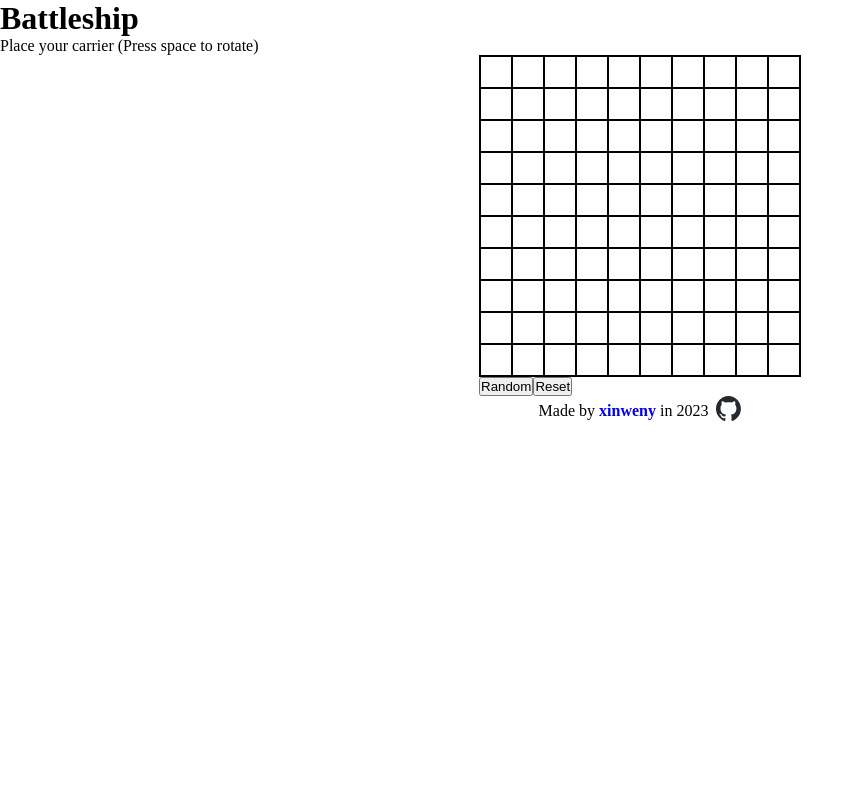
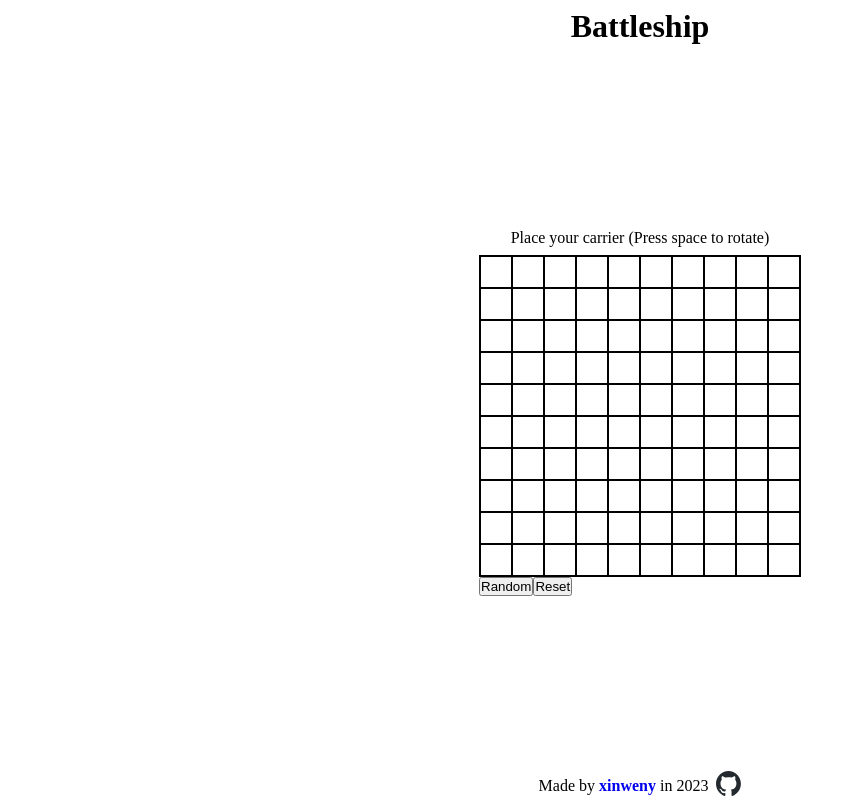
Before and after one commit to xinweny/battleship, a website built with webpack: page src/public/template.html in a window 1280 px wide. Shown: the whole page, without its empty margins (0-864 px from the left). Built offline with nearby package versions, Linux system fonts and the light colour scheme.

Commit message:
add layout styling

```diff
--- a/src/styles/components/body.css
+++ b/src/styles/components/body.css
@@ -1,2 +1,8 @@
 @import './message-window.css';
 @import './game-window.css';
+
+#body {
+	display: flex;
+	flex-direction: column;
+	justify-content: center;
+}
--- a/src/styles/components/header.css
+++ b/src/styles/components/header.css
@@ -0,0 +1,7 @@
+#header {
+	padding: 8px;
+}
+
+#header h1 {
+	text-align: center;
+}
--- a/src/styles/components/message-window.css
+++ b/src/styles/components/message-window.css
@@ -1,4 +1,9 @@
 #message-window {
 	display: grid;
 	grid-template-columns: 1fr auto;
+	padding: 0px 8px 8px 8px;
 }
+
+.game-message {
+	text-align: center;
+}
--- a/src/styles/main.css
+++ b/src/styles/main.css
@@ -14,4 +14,6 @@ a {
 body {
 	height: 100vh;
 	width: 100vw;
+	display: grid;
+	grid-template-rows: auto 1fr auto;
 }
```
Also changed, not shown: dist/bundle.js.
